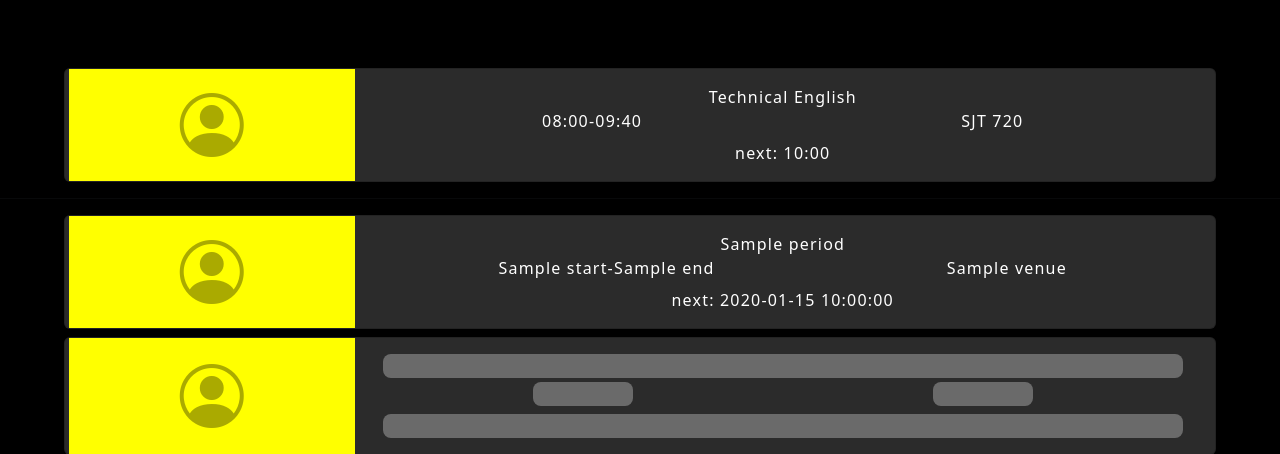
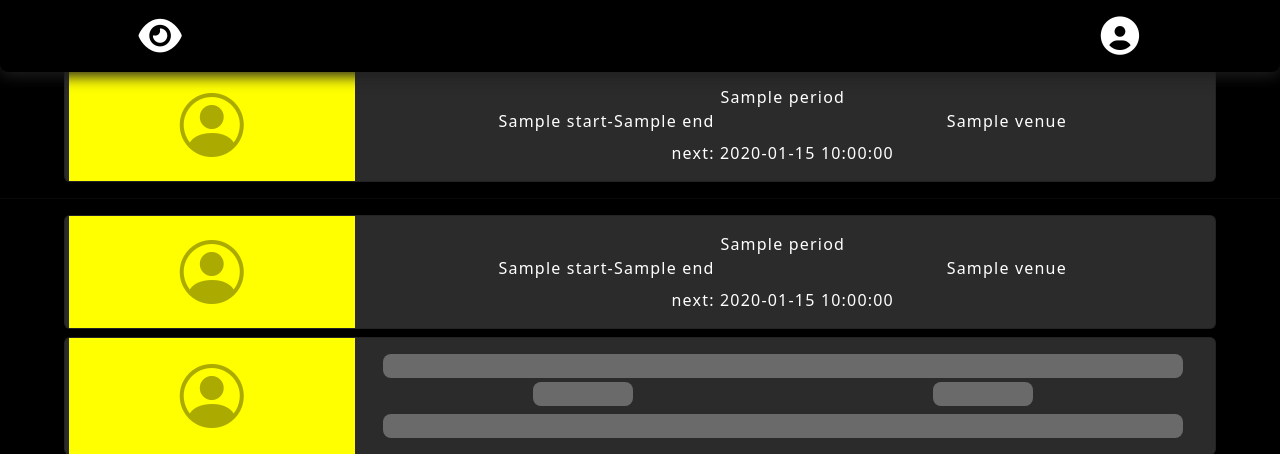
Before and after one commit to ro-jc/checkmate, a Flask app: template checkmate/templates/index.html in a window 1280 px wide. Shown: the top 454 px of the page. Run offline with Flask 3, Linux system fonts and the light colour scheme; the template is opened without the code that fills it: most values are stand-ins (such as "Sample title", 1, 10 or a date in 2020); some libraries are stand-ins or nearby versions.

Commit message:
fix top bars

```diff
--- a/checkmate/templates/index.html
+++ b/checkmate/templates/index.html
@@ -1,5 +1,9 @@
 {% extends "base.html" %}
 
+
+
+
+{% block content %}
 <div class="container-fluid topBar fixed-top">
     <div class="row">
         <div class="col-3 reqTab">
@@ -22,8 +26,6 @@
     </div>
 </div>
 
-
-{% block content %}
 <div class="container-fluid bottomBar fixed-bottom">
     <div class="row">
         <div class="col-6">
@@ -38,7 +40,8 @@
 
 
 <div class="slideView">
-    <div id="groupPage">
+    <h2 id="groupPage">
+
         <!-- <div class="card groupCard container m-auto px-3 mt-2">
             <div class="row no-gutters">
                 <div class="col-3 groupImageBox">
@@ -138,19 +141,19 @@
                 <div class="card-body">
                     <div class="currentClassBox">
                         <div class="ccSub">
-                                Technical English
+                            {{ user.period.title }}
                         </div>
                         <div class="ccTimeLoc">
                             <div class="ccTime">
-                                    08:00-09:40
+                                {{ user.period.start }}-{{ user.period.end }}
                             </div>
                             <div class="ccLoc">
-                                    SJT 720
+                                {{ user.period.venue }}
                             </div>
                         </div>
                     </div>
                     <div class="nextClassBox mt-2">
-                            <div class="nextClassText">next: 10:00</div>
+                        <div class="nextClassText">next: {{ user.next_period_time }}</div>
                     </div>
                 </div>
             </div>
```
Also changed, not shown: checkmate/templates/requests.html (+8 -5 lines). Lines whose indentation alone changed are shown as unchanged.
